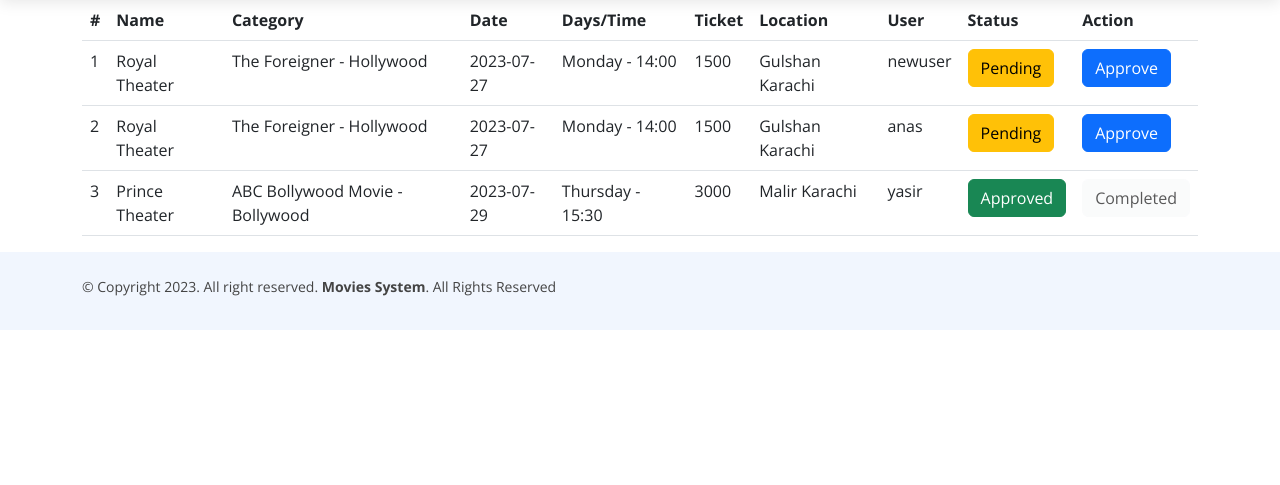
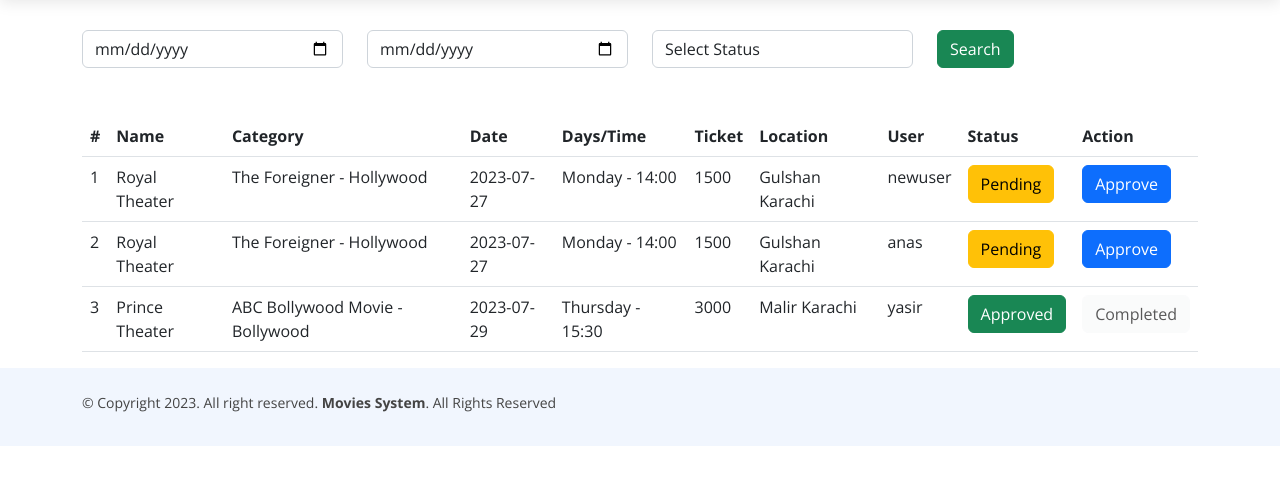
Before and after one commit to developers3nd/OnlineMovieBookingSystem---PHP-MYSQL, a PHP site: page /admin/viewallbooking.php in a window 1280 px wide. Shown: the part 70-555 px from the top of the page. Run offline with PHP 8.4, Linux system fonts and the light colour scheme; a user stored in the database is signed in; data comes from the database, SQL or seed files in the repository; some libraries are stand-ins or nearby versions.

Commit message:
added reporting module

```diff
--- a/admin/viewallbooking.php
+++ b/admin/viewallbooking.php
@@ -20,7 +20,7 @@ if(!isset($_SESSION['uid'])){
 
 <?php include('header.php')  ?>
 
-<!-- <div class="container" style="margin-top:100px;">
+<div class="container" style="margin-top:100px!important;">
   <form action="viewallbooking.php" method="post">
     <div class="row">
       <div class="col-lg-3">
@@ -41,7 +41,7 @@ if(!isset($_SESSION['uid'])){
       </div>
     </div>
   </form>
-</div> -->
+</div>
 
 <div class="container">
 
```
